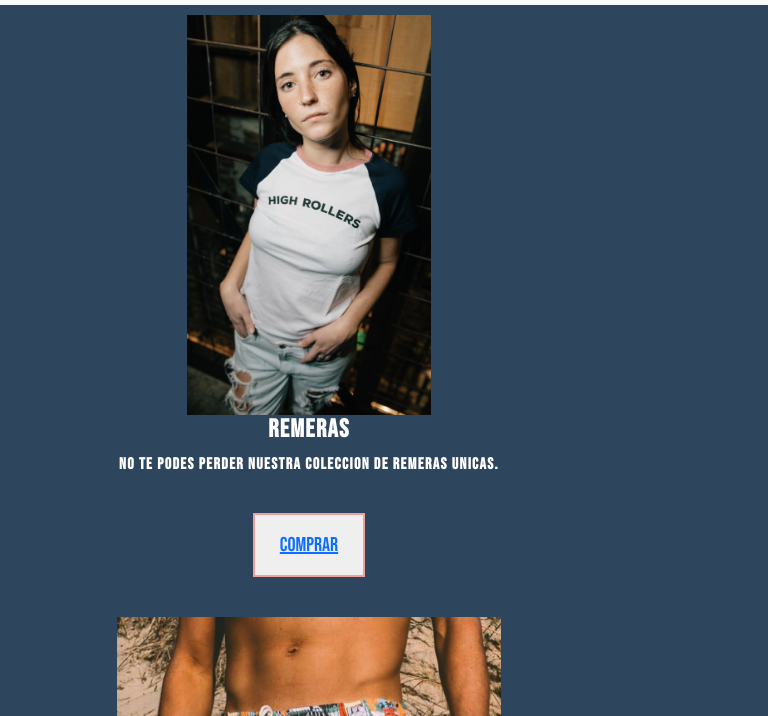
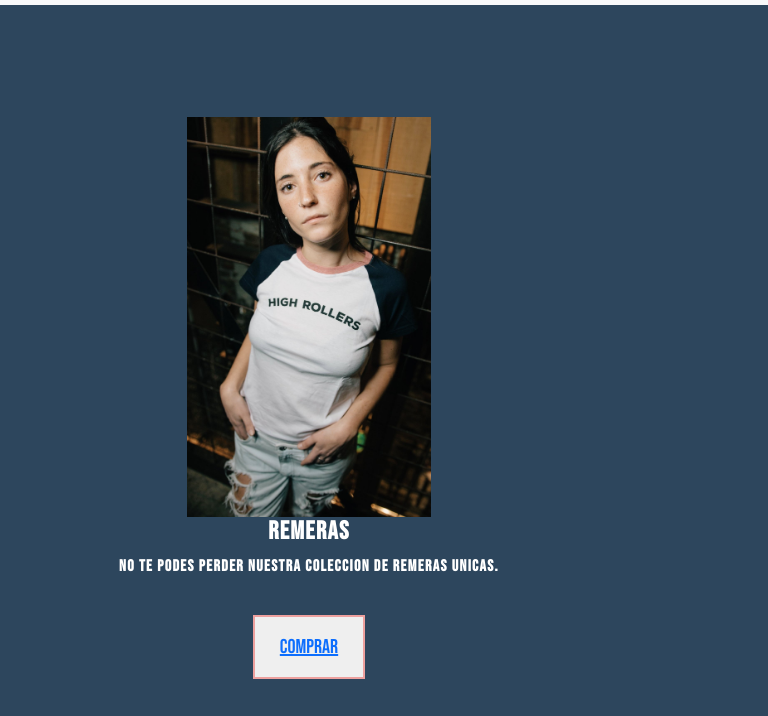
Before and after one commit to chaveroalvaro/proyectoFinalAlvaro, a website: page index.html in a window 768 px wide. Shown: the part 51-767 px from the top of the page. Drawn offline with nearby package versions, Linux system fonts and the light colour scheme.

Commit message:
error cambie

```diff
--- a/scss/main.scss
+++ b/scss/main.scss
@@ -13,11 +13,7 @@
     .mainIndex {
         letter-spacing: 0.085em;
         font-family: 'Bebas Neue', cursive;
-<<<<<<< HEAD
-        height: 290vh;
-=======
         height: 350vh;
->>>>>>> ramaHeader
         width: 100vw;
         background-color: $colorAzul;
 
```
Also changed, not shown: css/style.css.
